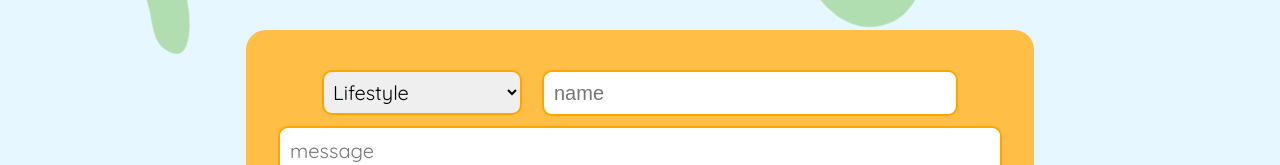
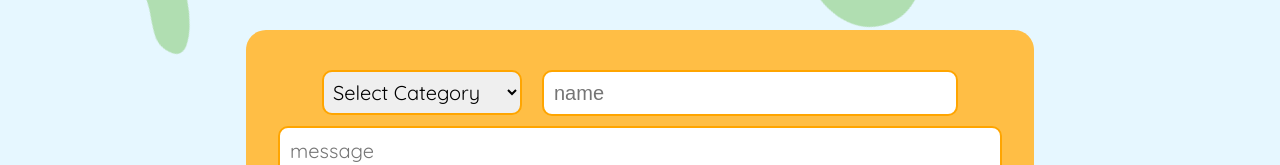
Before and after one commit to dcpieper/group_project, a React (Create React App) app in the folder client/: page /community in a window 1280 px wide. Shown: the part 208-373 px from the top of the page. Built offline with nearby package versions, Linux system fonts and the light colour scheme; no server answers; a web font is replaced by a local one.

Commit message:
fixed comment dropdown to include default value

```diff
--- a/client/src/components /CommunityForm.js
+++ b/client/src/components /CommunityForm.js
@@ -37,6 +37,7 @@ const CommunityForm = () => {
       <form  className="community-form" onSubmit={handleNoticeSubmit}>
         <div>
         <select className='dropdown' onChange={handleCategoryChange}>
+          <option value='Default' selected disabled>Select Category</option>
           <option value="Lifestyle">Lifestyle</option>
           <option value="Transport">Transport</option>
           <option value="Advice">Advice</option>
```
Also changed, not shown: client/public/PDA/acceptance_criteria_table.png (added).
